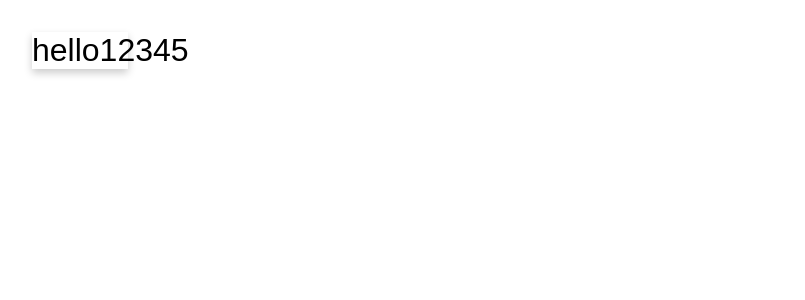
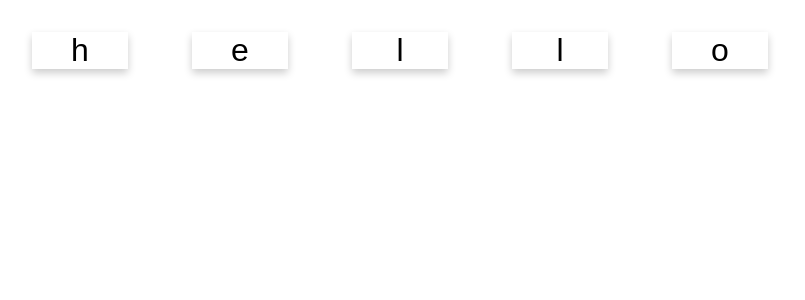
Before and after one commit to iceSudatip/React-Lab, a React (Create React App) app: page / in a window 1280 px wide. Shown: the top 300 px of the page, without its empty margins (0-805 px from the left). Built offline with nearby package versions, Linux system fonts and the light colour scheme.

Commit message:
Components & Props

```diff
--- a/src/App.css
+++ b/src/App.css
@@ -1,12 +1,3 @@
-
-.App {
-  text-align: center;
-}
-
-.App-logo {
-  animation: App-logo-spin infinite 20s linear;
-  height: 80px;
-}
 
 .App-header {
   background-color: #222;
@@ -23,16 +14,15 @@
   font-size: large;
 }
 
-.card {
+.card{
   display: inline-block;
   text-align: center;
   width: 3em;
   font-size: 2em;
-  box-shadow: 0 4px 8px 0 rgba(0,0,0,0.2);
+  box-shadow: 0 4px 8px 0 rgba(0, 0, 0, 0.2);
   margin: 1em;
   user-select: none;
- }
-
+}
 
 @keyframes App-logo-spin {
   from { transform: rotate(0deg); }
--- a/src/App.js
+++ b/src/App.js
@@ -1,20 +1,21 @@
 import React, { Component } from 'react';
-import logo from './logo.svg';
+//import logo from './logo.svg';
 import './App.css';
-import WordCard from './CharacterCard';
-
+//import CharacterCard from './CharacterCard';
+import WordCard from "./WordCard";
 const word = "Hello";
 class App extends Component {
+
   render() {
     return (
- <div className= "card">
+      <div>
         {
-     <WordCard value="hello12345"/>
+          <WordCard value="hello"/>
         }
+
       </div>
     );
   }
 }
 
-
 export default App;
--- a/src/CharacterCard.js
+++ b/src/CharacterCard.js
@@ -1,9 +1,24 @@
 import React, { Component } from 'react';
-export default class CharacterCard extends Component{
-    render(){
+import './App.css';
+//import CharacterCard from './CharacterCard'
+export default class CharacterCard extends Component {
+    constructor(props){
+        super(props)
+        this.state={
+            active:false,
+        }
+    }
+    activate = () => {
+        if(!this.state.active){
+        this.setState({active: true})
+        }
+        }
+        render(){
+        let className = `card ${this.state.active ? 'activeCard': ''}`
         return (
-        <div>{this.props.value}</div>
+        <div className={className} onClick={this.activate}>
+        {this.props.value}
+        </div>
         )
         }
-
-}
+       }
--- a/src/WordCard.js
+++ b/src/WordCard.js
@@ -1,9 +1,8 @@
-import CharacterCard from './CharacterCard';
-
-
-export default class WordCard extends
-
-Component {
+import CharacterCard from "./CharacterCard";
+import React, { Component }from 'react';
+import './App.css';
+export default class WordCard extends Component{
+    activationHandler = c => { console.log(`${c} has been activated.`)}
 render() {
  return (
  <div>
```
Also changed, not shown: src/index.js (line endings or trailing spaces), 1 other file (tests, documents, lock files or other folders). Lines whose indentation alone changed are shown as unchanged.
